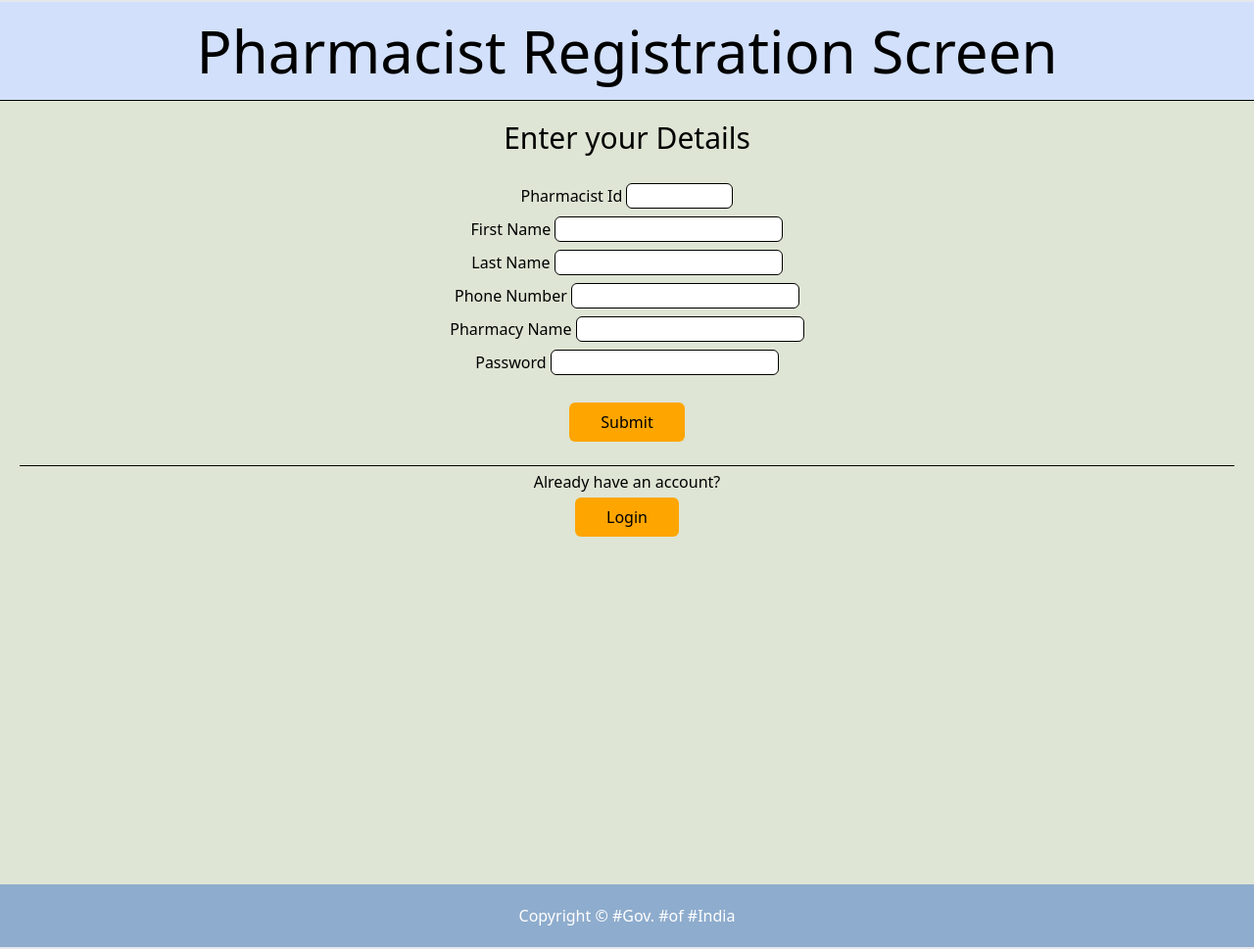
After one commit to charan002/dissertation, a Flask app: page /pharma/register in a window 1280 px wide. The commit adds this page. Shown: the whole page at 98% size. Run offline with Flask 3, Linux system fonts and the light colour scheme; style sheets or scripts are compiled from the project's sources.

Commit message:
Addition of pharma module

```diff
--- a/app.py
+++ b/app.py
@@ -4,6 +4,8 @@ from flask import Flask
 from routes.doctorroutes import doctor_routes
 
 from routes.userroutes import user_routes
+
+from routes.Pharmaroutes import pharma_routes
 
 
 '''
@@ -20,6 +22,7 @@ To configure tailwind CSS
 app = Flask(__name__)
 
 app.register_blueprint(doctor_routes, url_prefix='/doc')
+app.register_blueprint(pharma_routes, url_prefix='/pharma')
 app.register_blueprint(user_routes)
 
 app.secret_key = "veryprivatekey"
--- /dev/null
+++ b/routes/Pharmaroutes.py
@@ -0,0 +1,100 @@
+from flask import Blueprint, jsonify, request, render_template, session, redirect
+
+from mongoclient import db
+
+pharma_routes = Blueprint('pharma', __name__)
+
+collection = db["pharma"]
+
+def isPharmaAuthenticated():
+    if session.get('pharmaid') != None and collection.find_one({'pharmaid': session.get('pharmaid')}) != None:
+        return True
+    return False
+
+def identifyTypeOfUser():
+    return session.get('usertype')
+
+def changeObjectId(data):
+    for item in data:
+        item['_id'] = str(item['_id'])
+
+@pharma_routes.before_request
+def isAuthenticated():
+    try:
+        if (request.path in ['/pharma/test']):
+            return
+        if (request.path == '/pharma/login' or request.path == '/pharma/register') and request.method == 'GET':
+            if isPharmaAuthenticated():
+                user_type = identifyTypeOfUser()
+                if user_type == 'pharmacist':
+                    return redirect('/pharma/')
+        else:
+            if (request.path != '/pharma/login' and request.path != '/pharma/register') and not isPharmaAuthenticated():
+                return redirect('/pharma/login')
+    except Exception as e:
+        return jsonify({'error': f'{str(e)}'})
+
+@pharma_routes.route('/login', methods=['GET', 'POST'])
+def pharma_login():
+    if request.method == 'GET':
+        try:
+            return render_template('pharma/login.html')
+        except Exception as e:
+            return jsonify({'error': f'generic error {str(e)}'})
+    elif request.method == 'POST':
+        try:
+            data = {
+                'pharmaid': request.form.get('pharmaid'),
+                'password': request.form.get('password')
+            }
+            user_db_data = collection.find_one({'username': data.get('username')})
+            if user_db_data != None and data.get('password') == user_db_data['password']:
+                session['pharmaid'] = data.get('pharmaid')
+                session['usertype'] = 'pharmacist'
+                print('authenticated')
+                return redirect('/pharma/')
+        except Exception as e:
+            return jsonify({'error': f'generic error {str(e)}'})
+
+@pharma_routes.route('/register', methods=['GET', 'POST'])
+def user_signup():
+    if request.method == 'GET':
+        return render_template('/pharma/register.html')
+    elif request.method == 'POST':
+        try:
+            print('post req', request.form)
+            data = {
+                'pharmaid': request.form.get('pharmaid'),
+                'firstname': request.form.get('firstname'),
+                'lastname': request.form.get('lastname'),
+                'phonenumber': request.form.get('phonenumber'),
+                'pharmacyname': request.form.get('pharmacyname'),
+                'password': request.form.get('password')
+            }
+            print(data)
+            collection.insert_one(data)
+            session['pharmaid'] = request.form.get('pharmaid')
+            session['usertype'] = 'pharmacist'
+            return redirect('/pharma/')
+        except Exception as e:
+            print(e)
+            return jsonify({'error': str(e)}), 500
+
+@pharma_routes.route('/logout')
+def user_logout():
+    try:
+        if(session.get('pharmaid')!= None):
+            session.pop('pharmaid')
+            session.pop('usertype')
+            return redirect('/pharma/login')
+        else:
+            return redirect('/pharma/login')
+    except:
+        return jsonify({'error':'logout error'}),500
+
+@pharma_routes.route('/')
+def home():
+    data = {
+        'pharmaid': session.get('pharmaid'),
+    }
+    return render_template('pharma/home.html', data=data)
--- a/templates/home.html
+++ b/templates/home.html
@@ -8,7 +8,7 @@
 </head>
 <body>
 
-     <div id="dialog" class="hidden w-full absolute z-10 h-screen flex flex-col justify-center backdrop-blur-sm">
+    <div id="dialog" class="hidden w-full absolute z-10 h-screen flex flex-col justify-center backdrop-blur-sm">
         <div class="flex justify-center h-full">
             <div class="flex flex-col justify-center absolute z-20 w-[450px] h-full  ">
                 <div id="formbdiv"class="border border-black rounded shadow-2xl ">
--- /dev/null
+++ b/templates/pharma/register.html
@@ -0,0 +1,54 @@
+<!DOCTYPE html>
+<html lang="en">
+<head>
+    <meta charset="UTF-8">
+    <meta name="viewport" content="width=device-width, initial-scale=1.0">
+    <title>Doctor Registration</title>
+    <link rel="stylesheet" href="{{ url_for('static', filename='styles/output.css') }}">
+</head>
+<body>
+    <header id="header">
+        <h1 class="text-6xl">Pharmacist Registration Screen</h1>
+    </header>
+    <hr>
+    <main class="px-5 pt-5 h-screen">
+        <h2 class="text-3xl">Enter your Details</h2>
+        <br>
+        <form method="post" action="/pharma/register">
+            <div class="py-1">
+                <label for="pharmaid">Pharmacist Id</label>
+                <input type="number" min="10000" max="99999" title="enter value between 3 and 10" class="input-box" name="pharmaid" required/><br/>
+            </div>
+            <div class="py-1">
+                <label for="firstname">First Name</label>
+                <input type="text" minlength="2" maxlength="10" class="input-box" name="firstname" required/><br/>
+            </div>
+            <div class="py-1">
+                <label for="lastname">Last Name</label>
+                <input type="text" minlength="2" maxlength="10" class="input-box" name="lastname" required/><br/>
+            </div>
+            <div class="py-1">
+                <label for="phonenumber">Phone Number</label>
+                <input type="number" minlength="10" maxlength="10" class="input-box" name="phonenumber" required/><br/>
+            </div>
+            <div class="py-1">
+                <label for="pharmacyname">Pharmacy Name</label>
+                <input type="text" minlength="2" maxlength="10" class="input-box" name="pharmacyname" required/><br/>
+            </div>
+            <div class="py-1">
+                <label for="password">Password</label>
+                <input type="text" minlength="2" maxlength="10" class="input-box" name="password" required/><br/>
+            </div>
+            <br>
+            <button class="input-box" type="submit">Submit</button>
+        </form>
+        <br>
+        <hr>
+        <p class="py-1">Already have an account?</p>
+        <button class="input-box"><a href="/pharma/login">Login</a></button>
+    </main>
+    <footer>
+        <p>Copyright © #Gov. #of #India</p>
+    </footer>
+</body>
+</html>
```
Also changed, not shown: templates/doctor/home.html (+8 -3 lines), templates/pharma/home.html (added, +21 -0 lines), templates/pharma/login.html (added, +38 -0 lines).
